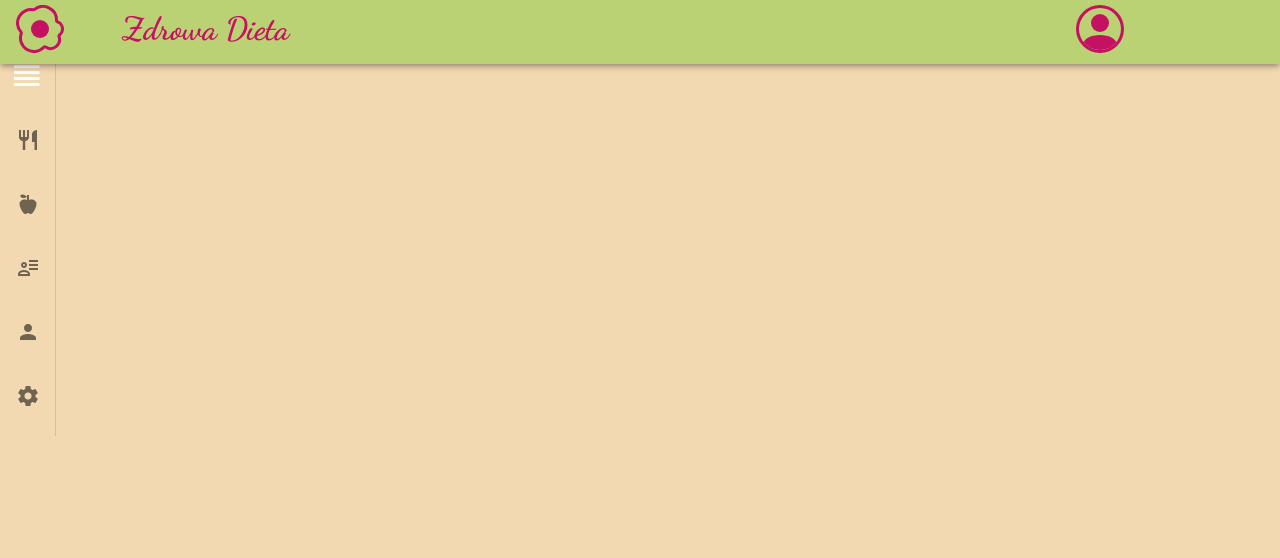
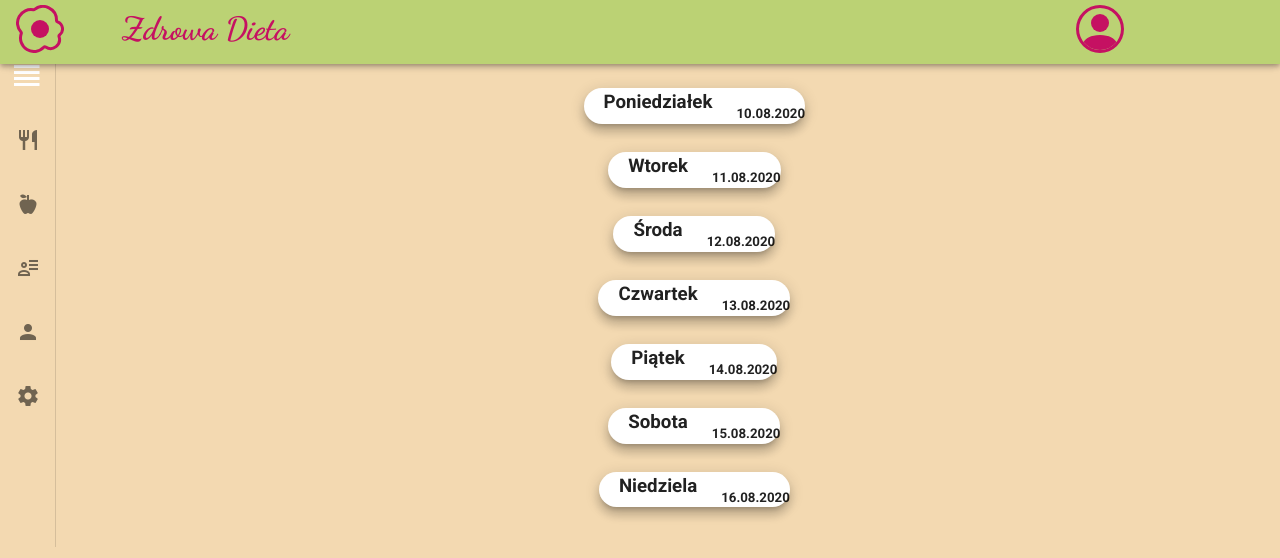
Before and after one commit to yuriykis/dietacukrzyka, a Vue app in the folder frontend/: page /details in a window 1280 px wide. Shown: the top 558 px of the page. Built offline with nearby package versions, Linux system fonts and the light colour scheme.

Commit message:
add-daily-menu

```diff
--- /dev/null
+++ b/frontend/src/components/DailyMenu.vue
@@ -0,0 +1,41 @@
+<template>
+  <v-container>
+      <v-container v-for="(day, i) in days" :key="i">
+          <v-row class="mb-1 no-gutters">
+          <v-sheet
+          class="mx-auto rounded-corner"
+          elevation="8"
+          max-width="800"
+        >
+        <v-row>
+            <v-col>
+                <h3 class="ml-5">{{ day }}</h3>
+            </v-col>
+            <v-col>
+              <h5 class="mt-4">{{i + 10}}.08.2020</h5>
+            </v-col>
+        </v-row>
+            </v-sheet>
+          </v-row>
+    </v-container>
+  </v-container>
+</template>
+
+<script>
+  export default {
+    name: 'Menu',
+    props: [
+        'day',
+        'date'
+    ],
+    data: () => ({
+      days: ['Poniedziałek', 'Wtorek', 'Środa', 'Czwartek', 'Piątek', 'Sobota', 'Niedziela']
+    })
+  }
+</script>
+
+<style scoped>
+.rounded-corner{
+    border-radius:20px;
+}
+</style>
--- a/frontend/src/components/FoodMenu.vue
+++ b/frontend/src/components/FoodMenu.vue
@@ -1,5 +1,5 @@
 <template>
-  <v-container>
+  <v-container @click="seeDetails">
   <v-container>
       <v-row class="mb-2 no-gutters">
           <v-sheet
@@ -71,7 +71,12 @@
     name: 'Menu',
     data: () => ({
       days: ['Poniedziałek', 'Wtorek', 'Środa', 'Czwartek', 'Piątek', 'Sobota', 'Niedziela']
-    })
+    }),
+    methods: {
+      seeDetails () {
+        this.$router.push({ path: '/details' })
+      }
+    }
   }
 </script>
 
--- a/frontend/src/router/index.js
+++ b/frontend/src/router/index.js
@@ -1,6 +1,7 @@
 import Vue from 'vue'
 import VueRouter from 'vue-router'
 import Home from '@/components/Home.vue'
+import DailyMenu from '@/components/DailyMenu.vue'
 
 Vue.use(VueRouter)
 
@@ -9,15 +10,12 @@ Vue.use(VueRouter)
     path: '/',
     name: 'Home',
     component: Home
+  },
+  {
+    path: '/details',
+    name: 'DailyMenu',
+    component: DailyMenu
   }
-  // {
-  //   path: '/about',
-  //   name: 'About',
-  //   // route level code-splitting
-  //   // this generates a separate chunk (about.[hash].js) for this route
-  //   // which is lazy-loaded when the route is visited.
-  //   component: () => import(/* webpackChunkName: "about" */ '../views/About.vue')
-  // }
 ]
 
 const router = new VueRouter({
```
